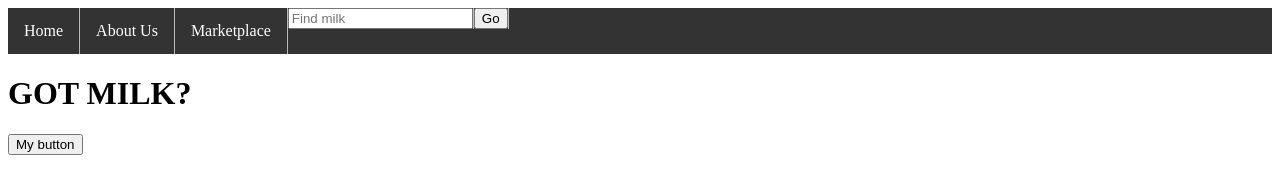
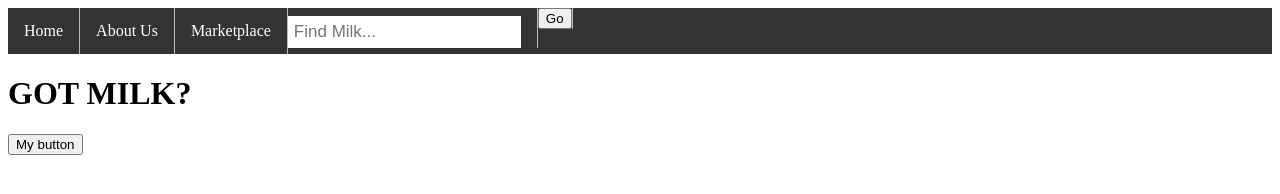
Before and after one commit to Seftond/deployment-lab, a website: page public/index.html in a window 1280 px wide. Drawn offline with Linux system fonts and the light colour scheme.

Commit message:
Add styling to search bar

```diff
--- a/public/index.css
+++ b/public/index.css
@@ -25,3 +25,12 @@ ul {
   li a:hover {
     background-color: #111;
   }
+
+  input {
+    float: right;
+    padding: 6px;
+    border: none;
+    margin-top: 8px;
+    margin-right: 16px;
+    font-size: 17px;
+  }
--- a/public/index.html
+++ b/public/index.html
@@ -13,7 +13,7 @@
             <li><a href="https://deployment-lab-sd.herokuapp.com/">Home</a></li>
             <li><a href="https://deployment-lab-sd.herokuapp.com/about">About Us</a></li>
             <li><a href="https://deployment-lab-sd.herokuapp.com/marketplace">Marketplace</a></li>
-            <li><input type="text" placeholder="Find milk" name="search"></li>
+            <li><input type="text" placeholder="Find Milk..." name="search"></li>
             <li><button type="submit">Go</button></li>
         </ul>
         <h1>GOT MILK?</h1>
```
